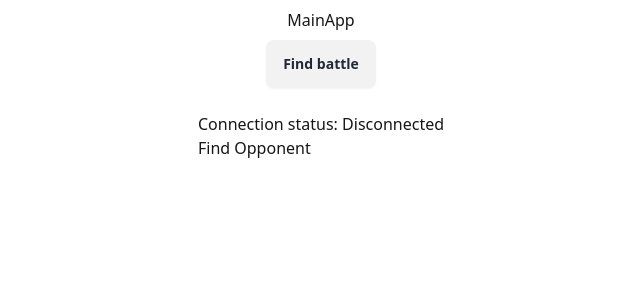
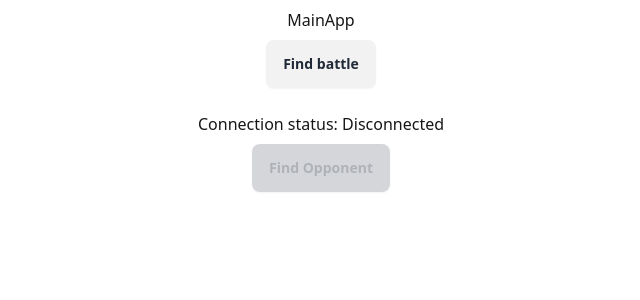
Before and after one commit to MemeArenaLabs/MemeArena, a Next.js app in the folder frontend/: page /app in a window 1280 px wide. Shown: the top 300 px of the page, without its empty margins (319-959 px from the left). Built offline with nearby package versions, Linux system fonts and the light colour scheme; no server answers.

Commit message:
minor fix

```diff
--- a/frontend/app/app/page.tsx
+++ b/frontend/app/app/page.tsx
@@ -79,6 +79,7 @@ export default function MainApp() {
       userId: "user123",
       userMemeIds: ["meme1", "meme2", "meme3"],
     };
+    console.log("finding oponent...");
     findOpponent(findOpponentDto);
   };
 
@@ -122,15 +123,16 @@ export default function MainApp() {
           </div>
         </Modal>
       </section>
-      <section>
+      <section className="flex flex-col gap-2
+      items-center">
         <p>Connection status: {isConnected ? "Connected" : "Disconnected"}</p>
-        <button onClick={handleFindOpponent} disabled={!isConnected}>
+        <Button onClick={handleFindOpponent} disabled={!isConnected}>
           Find Opponent
-        </button>
+        </Button>
         {battleSessionId && (
           <>
-            <button onClick={handleProposeTeam}>Propose Team</button>
-            <button onClick={handleProposeSkill}>Propose Skill</button>
+            <Button onClick={handleProposeTeam}>Propose Team</Button>
+            <Button onClick={handleProposeSkill}>Propose Skill</Button>
           </>
         )}
       </section>
```
Also changed, not shown: 2 other files (tests, documents, lock files or other folders).
